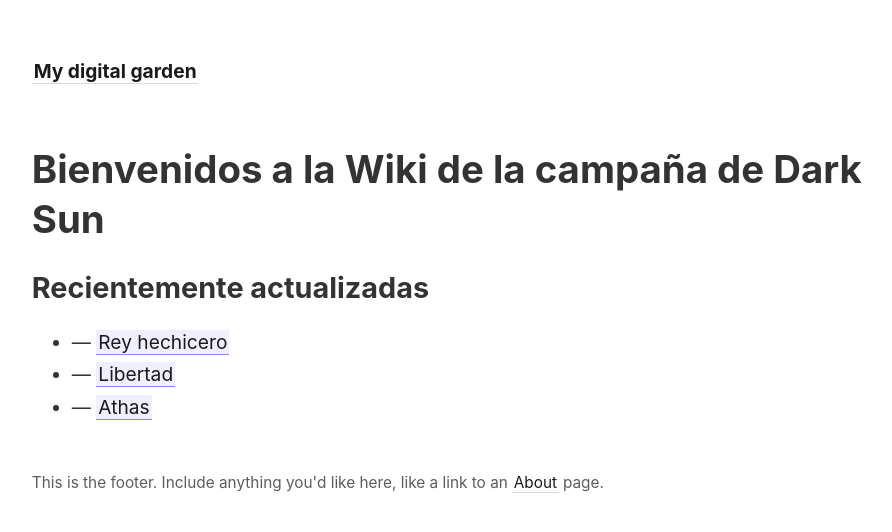
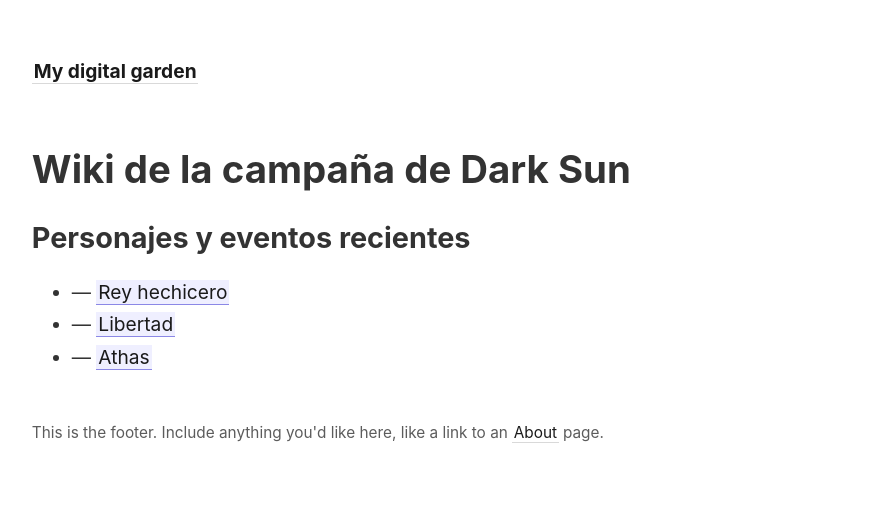
Before and after one commit to DaruniaYT/DigitalCampain, a Jekyll site: the page built from _pages/index.md, in a window 1280 px wide. Shown: the top 532 px of the page, without its empty margins (45-937 px from the left). Built offline with Jekyll 4.4.1, drawn with Linux system fonts in a browser that asks for light colours.

Commit message:
Minor updates

```diff
--- a/_pages/index.md
+++ b/_pages/index.md
@@ -5,9 +5,9 @@ id: home
 permalink: /
 ---
 
-# Bienvenidos a la Wiki de la campaña de Dark Sun
+# Wiki de la campaña de Dark Sun
 
-## Recientemente actualizadas
+## Personajes y eventos recientes
 
 <ul>
   {% assign recent_notes = site.notes | sort: "last_modified_at_timestamp" | reverse %}
```
